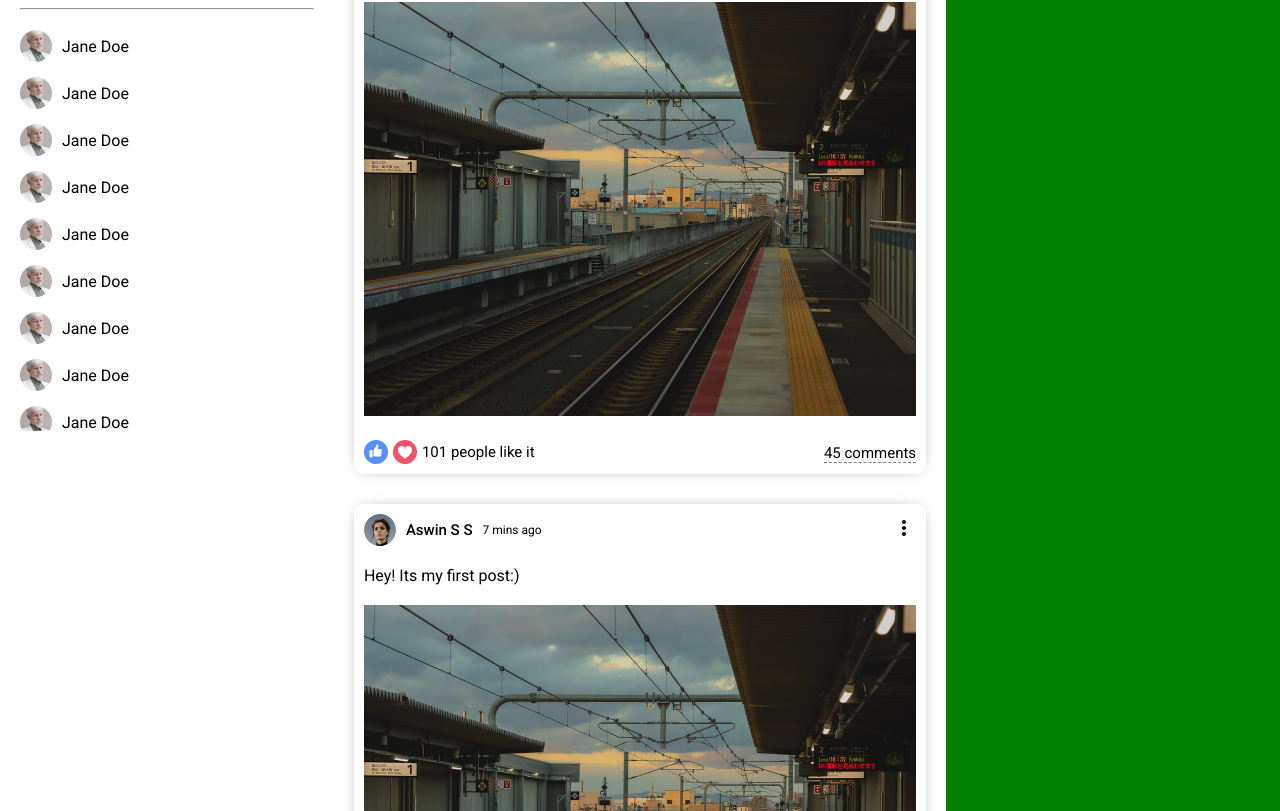
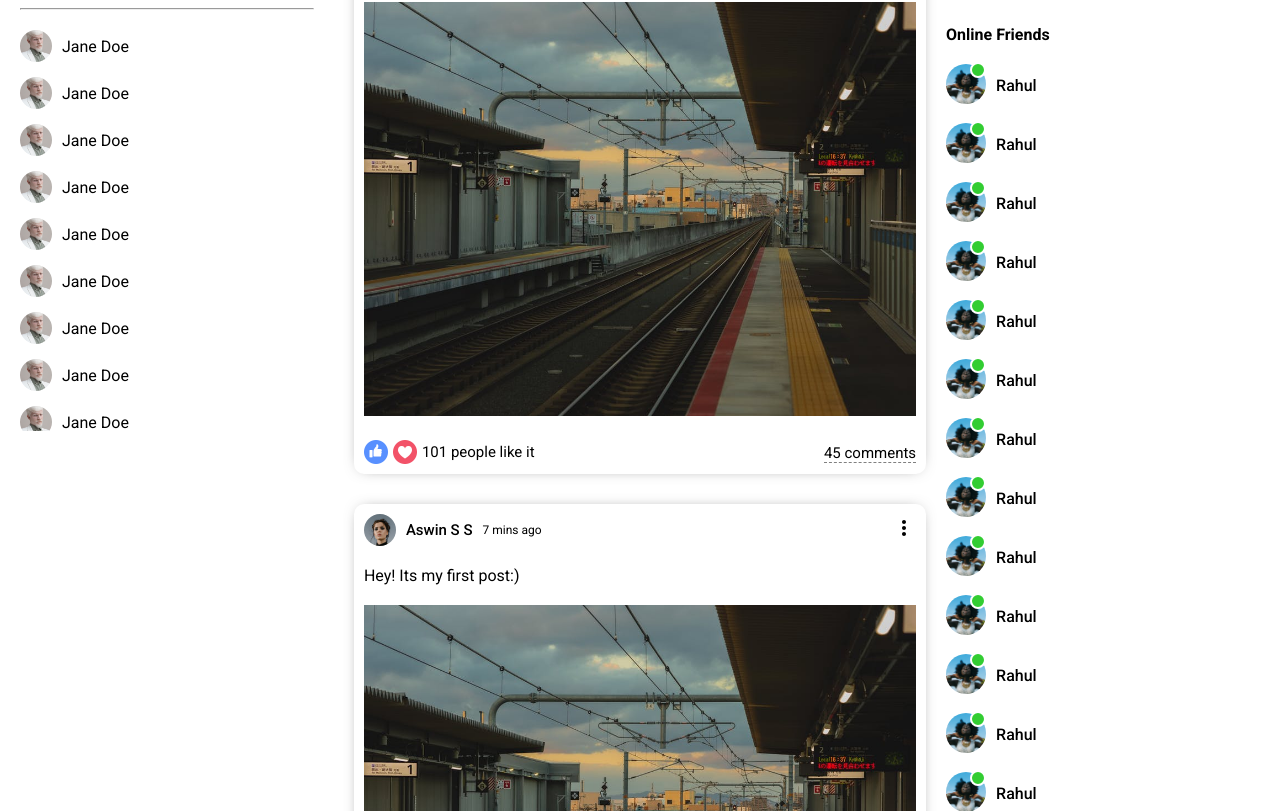
Before and after one commit to aswinss18/Snapshot-social-media-front-end-react-, a React (Vite) app: page / in a window 1280 px wide. Shown: the part 369-1180 px from the top of the page. Built offline with nearby package versions, Linux system fonts and the light colour scheme.

Commit message:
Birthday section and online section are created

```diff
--- a/src/components/rightbar/Rightbar.jsx
+++ b/src/components/rightbar/Rightbar.jsx
@@ -1,4 +1,189 @@
 import "./rightbar.css";
 export default function Rightbar() {
-  return <div className="rightbar">Rightbar</div>;
+  return (
+    <div className="rightbar">
+      <div className="rightbarWrapper">
+        <div className="birthdayContainer">
+          <img src="assets/gift.png" alt="" className="birthdayImg" />
+          <span className="birthdayText">
+            <b>Rahul</b> and <b>4 other friends</b> have a birthday today
+          </span>
+        </div>
+
+        <img src="assets/ad.png" alt="" className="rightbarAd" />
+        <h4 className="rightbarTitle">Online Friends</h4>
+        <ul className="rightbarFriendList">
+          <li className="rightbarFriend">
+            <div className="rightbarProfileImgContainer">
+              <img
+                src="assets/person/3.jpeg"
+                alt=""
+                className="rightbarProfileImg"
+              />
+
+              <span className="rightbarOnline"></span>
+            </div>
+
+            <span className="rightbarUsername">Rahul</span>
+          </li>{" "}
+          <li className="rightbarFriend">
+            <div className="rightbarProfileImgContainer">
+              <img
+                src="assets/person/3.jpeg"
+                alt=""
+                className="rightbarProfileImg"
+              />
+
+              <span className="rightbarOnline"></span>
+            </div>
+
+            <span className="rightbarUsername">Rahul</span>
+          </li>{" "}
+          <li className="rightbarFriend">
+            <div className="rightbarProfileImgContainer">
+              <img
+                src="assets/person/3.jpeg"
+                alt=""
+                className="rightbarProfileImg"
+              />
+
+              <span className="rightbarOnline"></span>
+            </div>
+
+            <span className="rightbarUsername">Rahul</span>
+          </li>{" "}
+          <li className="rightbarFriend">
+            <div className="rightbarProfileImgContainer">
+              <img
+                src="assets/person/3.jpeg"
+                alt=""
+                className="rightbarProfileImg"
+              />
+
+              <span className="rightbarOnline"></span>
+            </div>
+
+            <span className="rightbarUsername">Rahul</span>
+          </li>{" "}
+          <li className="rightbarFriend">
+            <div className="rightbarProfileImgContainer">
+              <img
+                src="assets/person/3.jpeg"
+                alt=""
+                className="rightbarProfileImg"
+              />
+
+              <span className="rightbarOnline"></span>
+            </div>
+
+            <span className="rightbarUsername">Rahul</span>
+          </li>{" "}
+          <li className="rightbarFriend">
+            <div className="rightbarProfileImgContainer">
+              <img
+                src="assets/person/3.jpeg"
+                alt=""
+                className="rightbarProfileImg"
+              />
+
+              <span className="rightbarOnline"></span>
+            </div>
+
+            <span className="rightbarUsername">Rahul</span>
+          </li>{" "}
+          <li className="rightbarFriend">
+            <div className="rightbarProfileImgContainer">
+              <img
+                src="assets/person/3.jpeg"
+                alt=""
+                className="rightbarProfileImg"
+              />
+
+              <span className="rightbarOnline"></span>
+            </div>
+
+            <span className="rightbarUsername">Rahul</span>
+          </li>{" "}
+          <li className="rightbarFriend">
+            <div className="rightbarProfileImgContainer">
+              <img
+                src="assets/person/3.jpeg"
+                alt=""
+                className="rightbarProfileImg"
+              />
+
+              <span className="rightbarOnline"></span>
+            </div>
+
+            <span className="rightbarUsername">Rahul</span>
+          </li>{" "}
+          <li className="rightbarFriend">
+            <div className="rightbarProfileImgContainer">
+              <img
+                src="assets/person/3.jpeg"
+                alt=""
+                className="rightbarProfileImg"
+              />
+
+              <span className="rightbarOnline"></span>
+            </div>
+
+            <span className="rightbarUsername">Rahul</span>
+          </li>{" "}
+          <li className="rightbarFriend">
+            <div className="rightbarProfileImgContainer">
+              <img
+                src="assets/person/3.jpeg"
+                alt=""
+                className="rightbarProfileImg"
+              />
+
+              <span className="rightbarOnline"></span>
+            </div>
+
+            <span className="rightbarUsername">Rahul</span>
+          </li>{" "}
+          <li className="rightbarFriend">
+            <div className="rightbarProfileImgContainer">
+              <img
+                src="assets/person/3.jpeg"
+                alt=""
+                className="rightbarProfileImg"
+              />
+
+              <span className="rightbarOnline"></span>
+            </div>
+
+            <span className="rightbarUsername">Rahul</span>
+          </li>{" "}
+          <li className="rightbarFriend">
+            <div className="rightbarProfileImgContainer">
+              <img
+                src="assets/person/3.jpeg"
+                alt=""
+                className="rightbarProfileImg"
+              />
+
+              <span className="rightbarOnline"></span>
+            </div>
+
+            <span className="rightbarUsername">Rahul</span>
+          </li>{" "}
+          <li className="rightbarFriend">
+            <div className="rightbarProfileImgContainer">
+              <img
+                src="assets/person/3.jpeg"
+                alt=""
+                className="rightbarProfileImg"
+              />
+
+              <span className="rightbarOnline"></span>
+            </div>
+
+            <span className="rightbarUsername">Rahul</span>
+          </li>
+        </ul>
+      </div>
+    </div>
+  );
 }
--- a/src/components/rightbar/rightbar.css
+++ b/src/components/rightbar/rightbar.css
@@ -1,4 +1,65 @@
 .rightbar {
   flex: 3;
-  background-color: green;
 }
+.rightbarWrapper {
+  padding: 20px 20px 0 0;
+}
+
+.birthdayContainer {
+  display: flex;
+  align-items: center;
+}
+
+.birthdayImg {
+  width: 40px;
+  height: 40px;
+  margin-right: 10px;
+}
+.birthdayText {
+  font-weight: 300;
+  font-size: 15px;
+}
+
+.rightbarAd {
+  width: 100%;
+  border-radius: 10px;
+  margin: 30px 0;
+}
+
+.rightbarTitle {
+  margin-bottom: 20px;
+}
+.rightbarFriendList {
+  padding: 0;
+  margin: 0;
+  list-style: none;
+}
+.rightbarFriend {
+  display: flex;
+  align-items: center;
+  margin-bottom: 15px;
+}
+.rightbarProfileImgContainer {
+  margin-right: 10px;
+  position: relative;
+}
+.rightbarProfileImg {
+  width: 40px;
+  height: 40px;
+  border-radius: 50%;
+  object-fit: cover;
+}
+
+.rightbarOnline {
+  width: 12px;
+  height: 12px;
+  border-radius: 50%;
+  background-color: limegreen;
+  position: absolute;
+  top: -2px;
+  right: 0;
+  border: 2px solid white;
+}
+.rightbarUsername {
+  font-weight: 500;
+}
```
